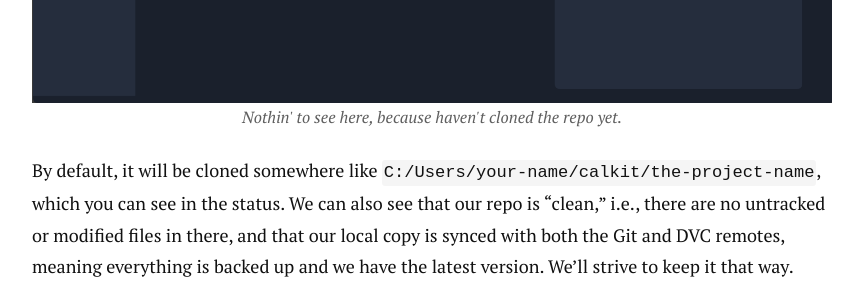
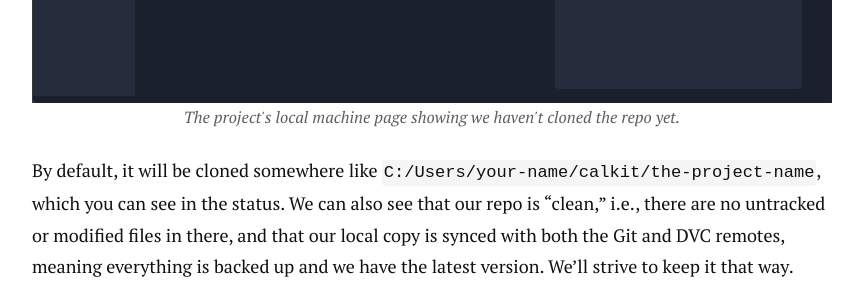
Before and after one commit to petebachant/petebachant.github.io, a Jekyll site: the page built from _posts/2024-11-12-office-repro.markdown, in a window 1280 px wide and 900 px high, scrolled down 4705 px. Shown: the part 154-454 px from the top of the window, without its empty margins (208-1071 px from the left). Built offline with Jekyll 4.4.1, drawn with Linux system fonts in a browser that asks for light colours; nearby versions of some CDN libraries; comment, search, counter and statistics services are not loaded; some of the changed text lies outside the part shown.

Commit message:
Update captions

```diff
--- a/_posts/2024-11-12-office-repro.markdown
+++ b/_posts/2024-11-12-office-repro.markdown
@@ -125,7 +125,7 @@ cloned to our computer, so let's click the clone button.
 
 {% include figure.html
 src="/images/repro-office/needs-clone.png"
-caption="Nothin' to see here, because haven't cloned the repo yet."
+caption="The project's local machine page showing we haven't cloned the repo yet."
 %}
 
 By default, it will be cloned somewhere
```
Also changed, not shown: other parts of _posts/2024-11-12-office-repro.markdown (+1 -1 lines).
